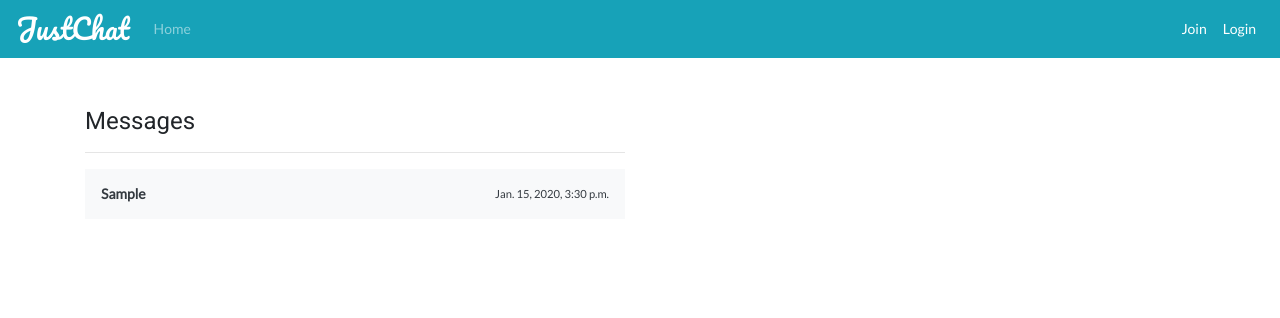
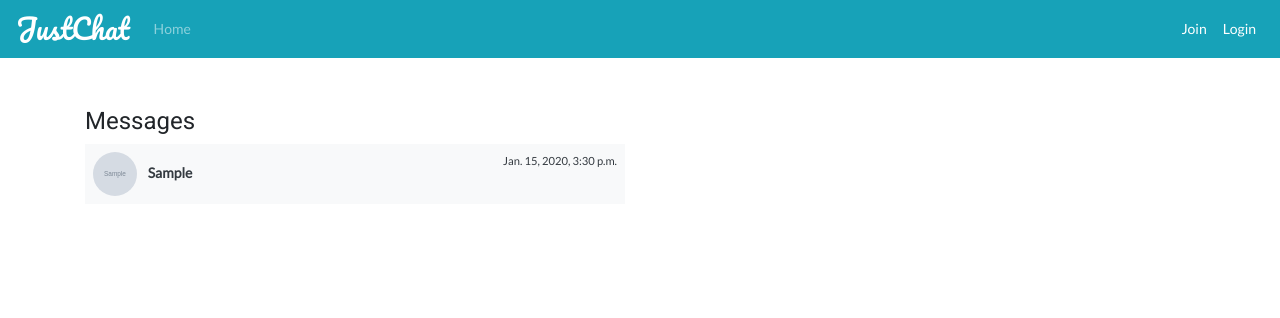
Before and after one commit to inaveenchahar/justchat, a Django app: template chat/templates/inbox_conversation.html in a window 1280 px wide. Shown: the top 318 px of the page. Run offline with Django 3.2, Linux system fonts and the light colour scheme; the template is opened without the code that fills it: values that come from a table or form of the project are taken from there, others are empty; tables that the repository leaves empty hold one stand-in row (values such as "Sample post"); grey boxes marked "Sample" are stand-in pictures; some libraries are stand-ins or nearby versions.

Commit message:
feat(chat): profile pic of user is visible next to text msges feat(accounts): user profile created automatically when user sign up

```diff
--- a/accounts/views.py
+++ b/accounts/views.py
@@ -5,6 +5,7 @@ from django.contrib.auth import login, logout
 from django.contrib import messages
 from django.core.mail import send_mail
 from django.conf import settings
+from .models import ProfileModel
 
 
 def sign_up(request):
@@ -26,6 +27,7 @@ def sign_up(request):
                 email=instance.email,
                 password=instance.password
             )
+            new_profile = ProfileModel.objects.create(user=new_user)
             """
                 try else is to send email
             """
--- a/chat/templates/inbox_conversation.html
+++ b/chat/templates/inbox_conversation.html
@@ -1,27 +1,45 @@
 {% extends 'base.html' %}
 
 {% block content %}
-
+    {% load static %}
     <section>
-        <div class="py-5 container">
+        <div class="py-3 py-md-5 container">
             <div class="row">
                 <div class="col-md-6">
                     <h2 class=''>Messages</h2>
-                    <hr>
-                    <div class="bg-success">
+                    <div class="bg-light">
+                        {# iterate all room the user is present in and sorted by last text sent time #}
                         {% for conversation in all_conversations|dictsortreversed:"last_text_send_at" %}
+
+                            {# check if the room have more than 1 msg if yes then it will show that room #}
                             {% if conversation.chatmodel_set.all.count > 0 %}
 
+                                {# to get the memebers name of the group #}
                                 {% for member in conversation.room_members.all %}
+
+                                    {# skip the current/request user name #}
                                     {% if member.username != request.user.username %}
-                                        <a class="img-thumbnail border-0 rounded-0 d-block text-decoration-none text-dark p-3 bg-light" href="{% url 'room' conversation.slug %}">
+                                        <a class="img-thumbnail border-0 rounded-0 d-block text-decoration-none text-dark p-2 bg-light" href="{% url 'room' conversation.slug %}">
+                                            {% if not member.profilemodel.profile_pic %}
+                                                {% if member.profilemodel.gender == 'Male' %}
+                                                    <img alt="default male pic" class="mr-2" src="{% static 'static_images/male_profile_pic.jpg' %}"  style="height: 44px; width: 44px; border-radius: 50%">
+                                                {% elif member.profilemodel.gender == 'Female' %}
+                                                    <img alt="default female pic" class="mr-2" src="{% static 'static_images/female_profile_pic.jpg' %}"  style="height: 44px; width: 44px; border-radius: 50%">
+                                                {% else %}
+                                                    <img alt="default female pic" class="mr-2" src="{% static 'static_images/bigender.jpg' %}"  style="height: 44px; width: 44px; border-radius: 50%">
+                                                {% endif %}
+                                            {% else %}
+                                                <img class="mr-2" src="{{ member.profilemodel.profile_pic.url }}" style="height: 44px; width: 44px; border-radius: 50%">
+                                            {%endif %}
                                             <span class="font-weight-bold">{{ member.first_name }}</span>
                                             <span class="float-right small">{{ conversation.last_text_send_at }}</span>
                                         </a>
                                     {% endif %}
+
                                 {% endfor %}
 
                             {% endif %}
+
                         {% endfor %}
                     </div>
                 </div>
--- a/justchat/settings.py
+++ b/justchat/settings.py
@@ -25,7 +25,7 @@ SECRET_KEY = 'q#11o#u)@&r*!&1-+^0&1$l=a8r-4qzhnw=h7_@+bjas-auz7l'
 # SECURITY WARNING: don't run with debug turned on in production!
 DEBUG = True
 
-ALLOWED_HOSTS = []
+ALLOWED_HOSTS = ['*']
 
 
 # Application definition
```
Also changed, not shown: accounts/migrations/0002_auto_20210118_2127.py (added).
